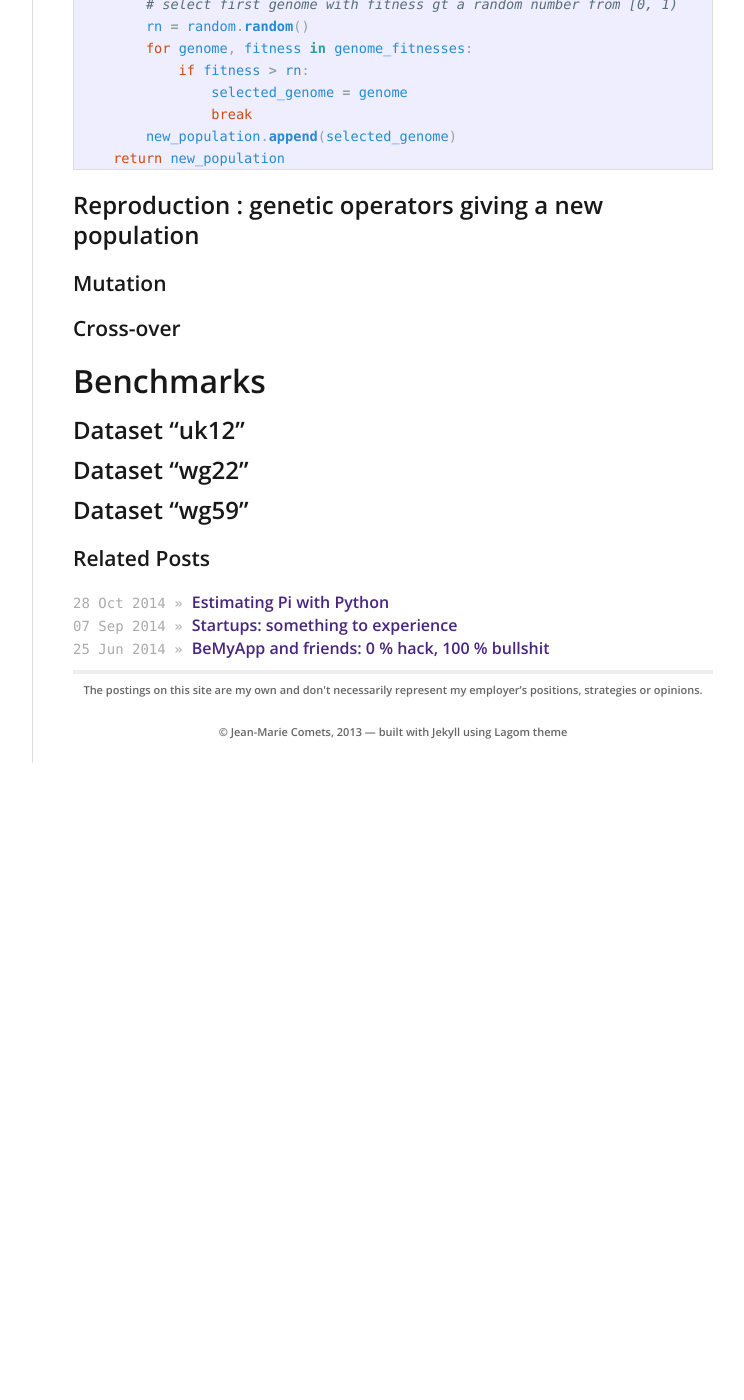
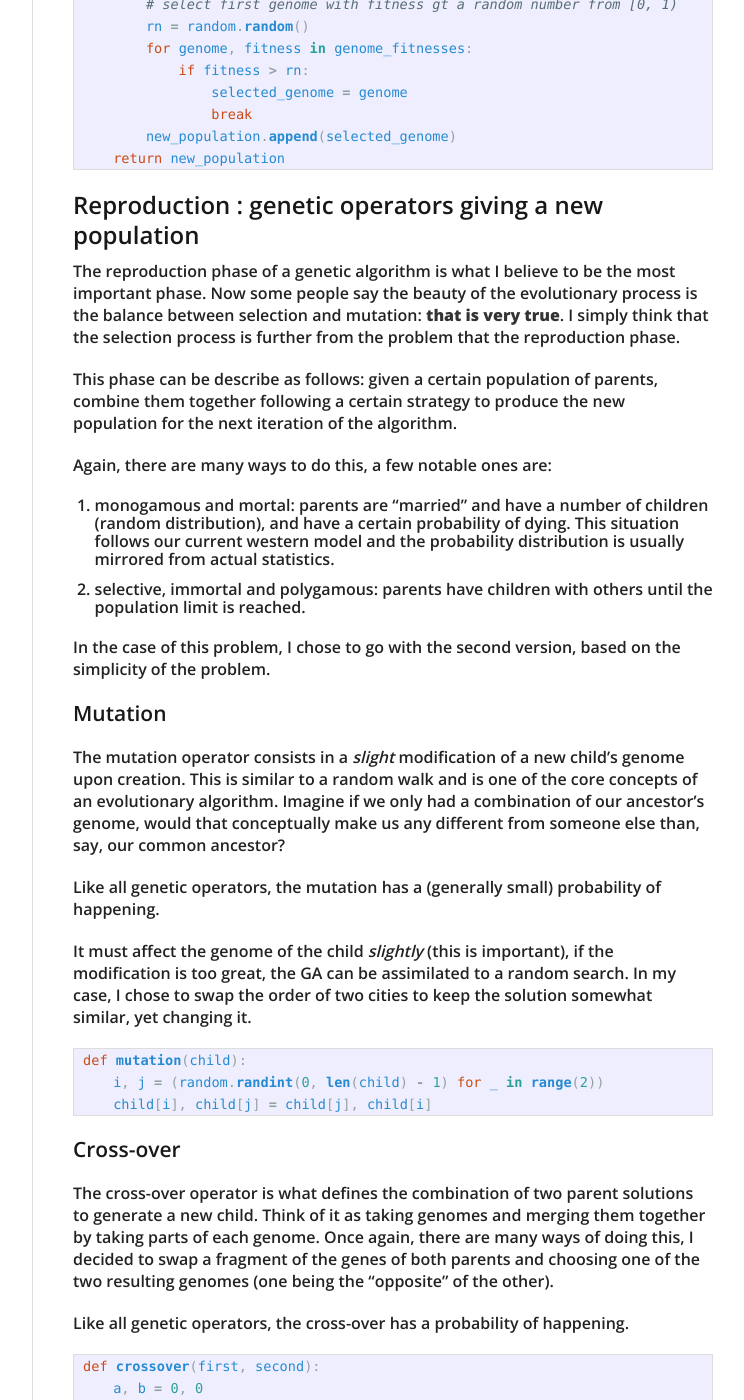
Before and after one commit to jmcomets/jmcomets.github.io, a Jekyll site: the page built from _posts/2014-12-16-evolving-the-tsp.md, in a window 1280 px wide and 1400 px high, scrolled down 2303 px. Shown: the whole window, without its empty margins (378-1122 px from the left). Built offline with Jekyll 4.4.1, drawn with Linux system fonts in a browser that asks for light colours; nearby versions of some CDN libraries; before the commit the page ends 3066 px from its top, so only the background shows below that; some of the changed text lies outside the part shown.

Commit message:
Finish the TSP post

```diff
--- a/_posts/2014-12-16-evolving-the-tsp.md
+++ b/_posts/2014-12-16-evolving-the-tsp.md
@@ -122,13 +122,99 @@ def selection(population, fitness_f, popsize):
     return new_population
 {% endhighlight %}
 
+## Reproduction : genetic operators giving a new population
 
-## Reproduction : genetic operators giving a new population
+The reproduction phase of a genetic algorithm is what I believe to be the most
+important phase. Now some people say the beauty of the evolutionary process is
+the balance between selection and mutation: **that is very true**. I simply
+think that the selection process is further from the problem that the
+reproduction phase.
+
+This phase can be describe as follows: given a certain population of parents,
+combine them together following a certain strategy to produce the new
+population for the next iteration of the algorithm.
+
+Again, there are many ways to do this, a few notable ones are:
+
+1. monogamous and mortal: parents are "married" and have a number of children
+   (random distribution), and have a certain probability of dying. This
+   situation follows our current western model and the probability distribution
+   is usually mirrored from actual statistics.
+2. selective, immortal and polygamous: parents have children with others until
+   the population limit is reached.
+
+In the case of this problem, I chose to go with the second version, based on
+the simplicity of the problem.
+
 ### Mutation
+
+The mutation operator consists in a *slight* modification of a new child's
+genome upon creation. This is similar to a random walk and is one of the core
+concepts of an evolutionary algorithm. Imagine if we only had a combination of
+our ancestor's genome, would that conceptually make us any different from
+someone else than, say, our common ancestor?
+
+Like all genetic operators, the mutation has a (generally small) probability of
+happening.
+
+It must affect the genome of the child *slightly* (this is important), if the
+modification is too great, the GA can be assimilated to a random search. In my
+case, I chose to swap the order of two cities to keep the solution somewhat
+similar, yet changing it.
+
+{% highlight python %}
+def mutation(child):
+    i, j = (random.randint(0, len(child) - 1) for _ in range(2))
+    child[i], child[j] = child[j], child[i]
+{% endhighlight %}
+
 ### Cross-over
+
+The cross-over operator is what defines the combination of two parent solutions
+to generate a new child. Think of it as taking genomes and merging them
+together by taking parts of each genome. Once again, there are many ways of
+doing this, I decided to swap a fragment of the genes of both parents and
+choosing one of the two resulting genomes (one being the "opposite" of the
+other).
+
+Like all genetic operators, the cross-over has a probability of happening.
+
+{% highlight python %}
+def crossover(first, second):
+    a, b = 0, 0
+    while not a < b:
+        a, b = (random.randint(0, len(first)-1) for _ in range(2))
+    for i in range(a, b+1):
+        j = second.index(first[i])
+        first[i], second[j] = second[j], first[i]
+    return random.choice((first, second))
+{% endhighlight %}
 
 # Benchmarks
 
+I've included here below the results of running the GA for the TSP with the
+following parameters:
+
+- number of iterations = 200
+- population size = 80
+- selected proportion = 20%
+- cross-over probability = 30%
+- mutation probability = 5%
+
 ## Dataset "uk12"
+
+![Benchmark for uk12, starting at Edinburgh]({{ site.url }}/assets/img/evolving-the-tsp/uk12-Edinburgh.png)
+![Benchmark for uk12, starting at Newcastle]({{ site.url }}/assets/img/evolving-the-tsp/uk12-Newcastle.png)
+![Benchmark for uk12, starting at Oxford]({{ site.url }}/assets/img/evolving-the-tsp/uk12-Oxford.png)
+
 ## Dataset "wg22"
+
+![Benchmark for wg22, starting at Aachen]({{ site.url }}/assets/img/evolving-the-tsp/wg22-Aachen.png)
+![Benchmark for wg22, starting at Kassel]({{ site.url }}/assets/img/evolving-the-tsp/wg22-Kassel.png)
+![Benchmark for wg22, starting at Muenster]({{ site.url }}/assets/img/evolving-the-tsp/wg22-Muenster.png)
+
 ## Dataset "wg59"
+
+![Benchmark for wg59, starting at Bayreuth]({{ site.url }}/assets/img/evolving-the-tsp/wg59-Bayreuth.png)
+![Benchmark for wg59, starting at Bielefeld]({{ site.url }}/assets/img/evolving-the-tsp/wg59-Bielefeld.png)
+![Benchmark for wg59, starting at Bochum]({{ site.url }}/assets/img/evolving-the-tsp/wg59-Bochum.png)
```
Also changed, not shown: assets/img/evolving-the-tsp/uk12-Edinburgh.png (added), assets/img/evolving-the-tsp/uk12-Newcastle.png (added), assets/img/evolving-the-tsp/uk12-Oxford.png (added), assets/img/evolving-the-tsp/wg22-Aachen.png (added), assets/img/evolving-the-tsp/wg22-Kassel.png (added), assets/img/evolving-the-tsp/wg22-Muenster.png (added), assets/img/evolving-the-tsp/wg59-Bayreuth.png (added), assets/img/evolving-the-tsp/wg59-Bielefeld.png (added), assets/img/evolving-the-tsp/wg59-Bochum.png (added).
